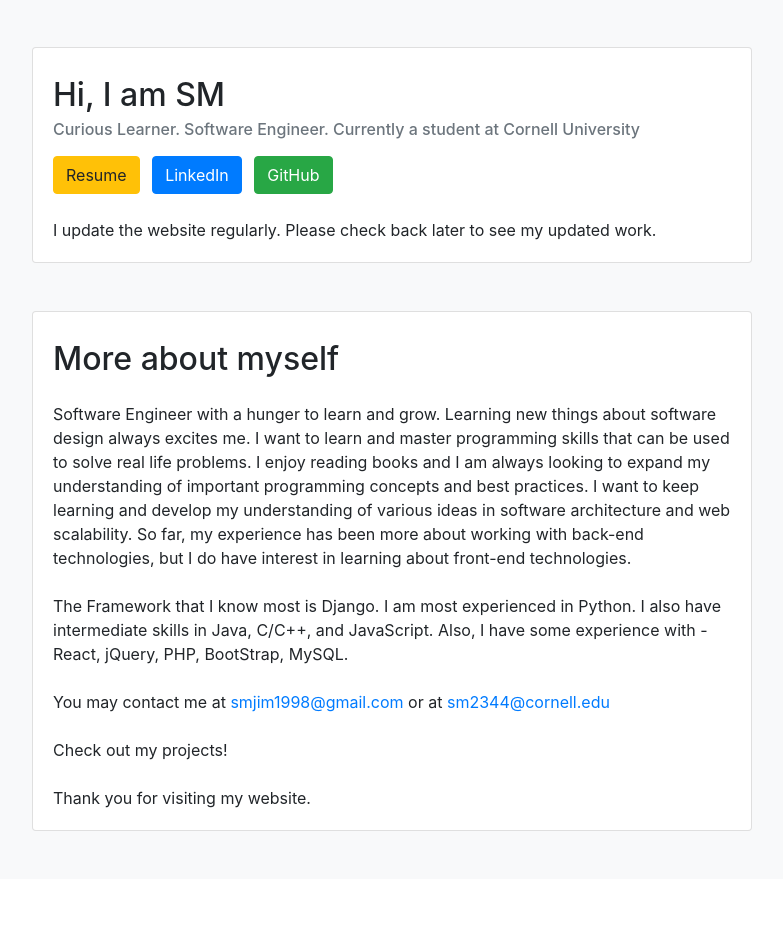
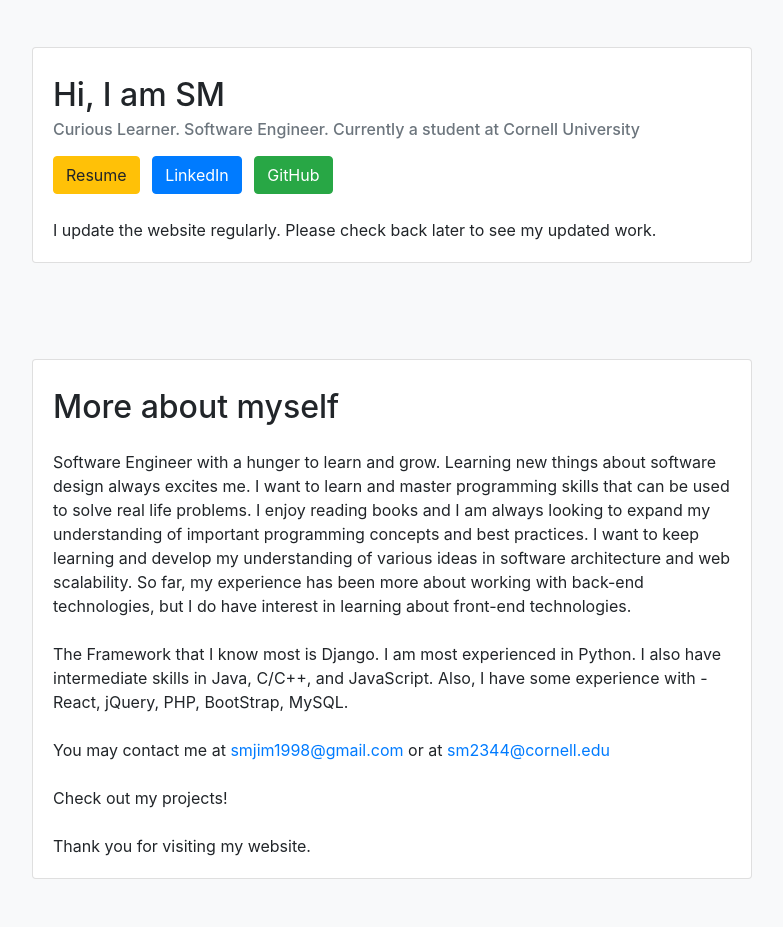
Before and after one commit to sm-m-1/my_website, a Django app: page / in a window 1280 px wide. Shown: the part 57-984 px from the top of the page, without its empty margins (248-1031 px from the left). Before the commit the page ends 888 px from the top, so only its background shows below. Run offline with Django 3.2, Linux system fonts and the light colour scheme; some libraries are stand-ins or nearby versions.

Commit message:
update css

```diff
--- a/templates/home_page.html
+++ b/templates/home_page.html
@@ -9,11 +9,12 @@
 {#  <h1 class="text-center">{{ title }}</h1>#}
 {#  <h1 class="text-center">{{ content }}</h1>#}
   <div class="container">
+    <div class="row">
       <div class="card mx-auto my-5" style="width: 45rem;">
         <div class="card-body">
           <h2 class="card-title mt-2">Hi, I am SM</h2>
           <h6 class="card-subtitle mb-2 text-muted">Curious Learner. Software Engineer. Currently a student at Cornell University</h6>
-        <div class="mt-3 mx-0">
+          <div class="mt-3">
             <a href="/static/sm_mashuque_fall_2018_resume_.pdf" target="_blank" class="btn btn-warning mr-2">Resume</a>
             <a href="https://www.linkedin.com/in/smmashuq/" target="_blank" class="btn btn-primary mr-2">LinkedIn</a>
             <a href="https://github.com/mashgreat2" target="_blank" class="btn btn-success mr-2">GitHub</a>
@@ -24,9 +25,8 @@
         </div>
       </div>
     </div>
-
     {#  About me section. Keep it in home for now. #}
-  <div class="container">
+    <div class="row">
       <div class="card mx-auto my-5" style="width: 45rem;">
         <div class="card-body">
           <h2 class="card-title mt-2">More about myself</h2>
@@ -53,6 +53,7 @@
         </div>
       </div>
     </div>
+  </div>
 
 
 {% endblock content %}
```
Lines whose indentation alone changed are shown as unchanged.
